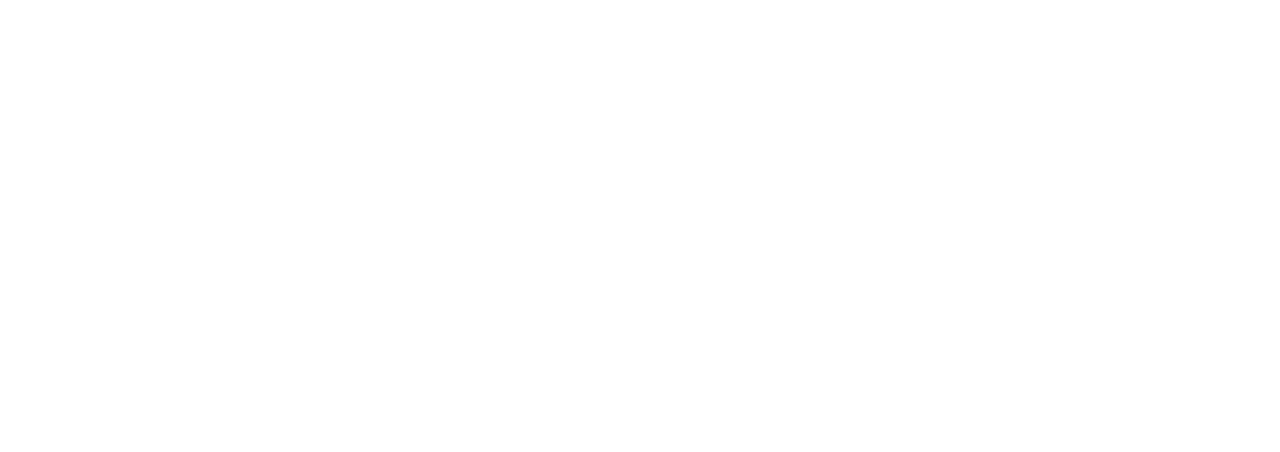
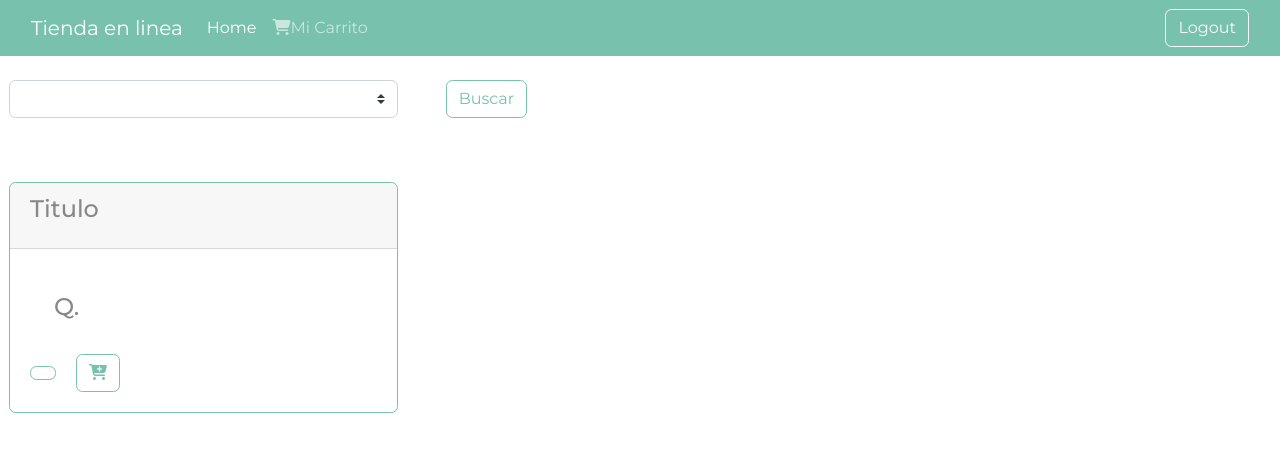
Before and after one commit to Angcelo/AYD1_Proyecto2_2, an Angular app in the folder webClient/: page /home in a window 1280 px wide. Before the commit this address led to /. Shown: the top 452 px of the page. Built offline with nearby package versions, Linux system fonts and the light colour scheme.

Commit message:
Pantalla de productos

```diff
--- a/webClient/src/app/app-routing.module.ts
+++ b/webClient/src/app/app-routing.module.ts
@@ -2,6 +2,7 @@
 import { RouterModule, Routes } from '@angular/router';
 import { CarritoComponent } from './components/carrito/carrito.component';
 import { LoginComponent } from './components/login/login.component';
+import { ProductosComponent } from './components/productos/productos.component';
 import { RegistroComponent } from './components/registro/registro.component';
 
 const routes: Routes = [
@@ -21,6 +22,10 @@
   {
     path : 'carrito',
     component : CarritoComponent
+  },
+  {
+    path : 'home',
+    component : ProductosComponent
   }
 ];
 
--- a/webClient/src/app/app.module.ts
+++ b/webClient/src/app/app.module.ts
@@ -9,7 +9,8 @@
 import { NavegacionComponent } from './components/navegacion/navegacion.component';
 import { NavGeneralComponent } from './components/nav-general/nav-general.component';
 import { RegistroComponent } from './components/registro/registro.component';
-import { CarritoComponent } from './components/carrito/carrito.component'
+import { CarritoComponent } from './components/carrito/carrito.component';
+import { ProductosComponent } from './components/productos/productos.component'
 
 @NgModule({
   declarations: [
@@ -18,7 +19,8 @@
     NavegacionComponent,
     NavGeneralComponent,
     RegistroComponent,
-    CarritoComponent
+    CarritoComponent,
+    ProductosComponent
   ],
   imports: [
     BrowserModule,
--- a/webClient/src/app/components/nav-general/nav-general.component.html
+++ b/webClient/src/app/components/nav-general/nav-general.component.html
@@ -21,7 +21,7 @@
             <a class="nav-link" routerLink="#">COMPUTACION</a>
           </li>
         </ul>
-        <form class="d-flex">
+        <form class="d-flex ml-auto">
           <a class="btn btn-outline-dark my-2 my-sm-0" routerLink = "/login"  type="submit">LogIn</a>
           <a class="btn btn-outline-dark my-2 my-sm-0" routerLink = "/registro" type="submit">Sign Up</a>
         </form>
--- a/webClient/src/app/components/navegacion/navegacion.component.html
+++ b/webClient/src/app/components/navegacion/navegacion.component.html
@@ -15,7 +15,7 @@
             <a class="nav-link" routerLink="/carrito"><i class="fa fa-shopping-cart" aria-hidden="true"></i>Mi Carrito</a>
           </li>
         </ul>
-        <form class="d-flex">
+        <form class="d-flex ml-auto">
           <button class="btn btn-outline-light my-2 my-sm-0" type="submit">Logout</button>
         </form>
       </div>
--- /dev/null
+++ b/webClient/src/app/components/productos/productos.component.html
@@ -0,0 +1,31 @@
+<app-navegacion></app-navegacion>
+<div class="row">
+  <div class="col-md-4 p-4">
+    <div class="form-group">
+      <select  name = "catSeleccion"  id = "inputCat" class="custom-select">
+          <option  value = "probando">
+
+          </option>
+      </select>
+    </div>
+  </div>
+  <div class="col-md-4 p-4">
+    <a class="card-link btn btn-outline-primary">Buscar</a>
+  </div>
+</div>
+<div class="row">
+    <div class="col-md-4 p-4" >
+        <div class="card border-primary mb-3 card-foto">
+            <div class="card-header">
+              <h4 class="card-title">Titulo</h4>
+            </div>
+            <div class="card-body">
+
+              <!--img class="img-card-top w-100" [src]="'http://localhost:8080/' + producto.foto" alt="Card image"-->
+              <h4 class="card-text p-4">Q. </h4>
+              <a  class="card-link btn btn-outline-primary"></a>
+              <a  class="card-link btn btn-outline-primary"><i class="fa fa-cart-plus" aria-hidden="true"></i></a>
+            </div>
+        </div>
+    </div>
+</div>
--- /dev/null
+++ b/webClient/src/app/components/productos/productos.component.ts
@@ -0,0 +1,15 @@
+import { Component, OnInit } from '@angular/core';
+
+@Component({
+  selector: 'app-productos',
+  templateUrl: './productos.component.html',
+  styleUrls: ['./productos.component.css']
+})
+export class ProductosComponent implements OnInit {
+
+  constructor() { }
+
+  ngOnInit(): void {
+  }
+
+}
```
Also changed, not shown: webClient/src/app/components/productos/productos.component.css (added), 1 other file (tests, documents, lock files or other folders).
